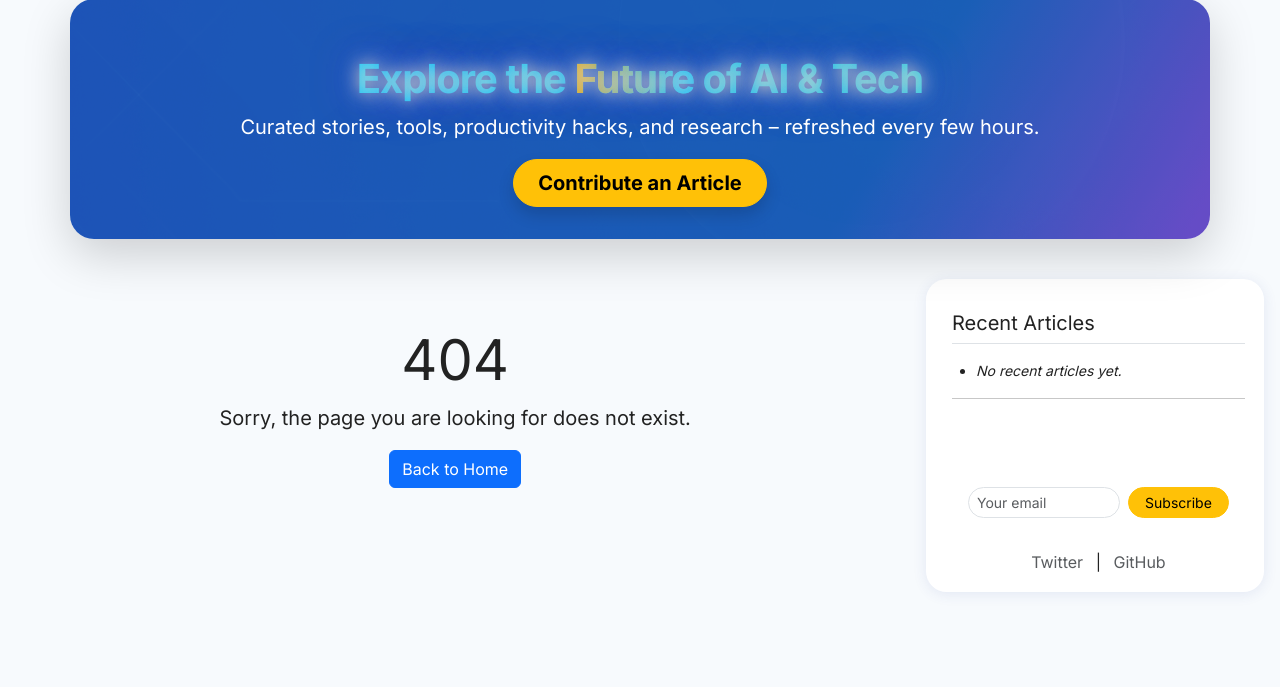
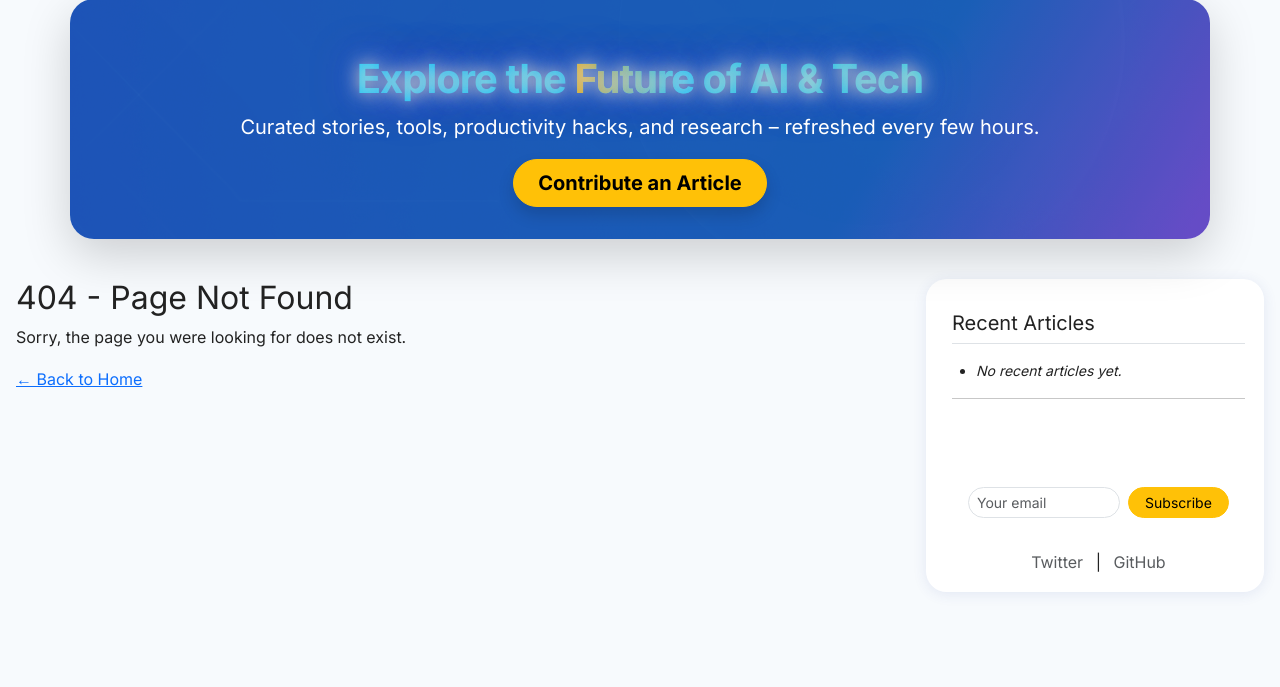
Before and after one commit to EPSILON996/futureai-hub, a Flask app: template futureai-hub/templates/404.html in a window 1280 px wide. Shown: the part 85-772 px from the top of the page. Run offline with Flask 3, Linux system fonts and the light colour scheme; the template is opened without the code that fills it, so the values that code supplies are empty.

Commit message:
Update 404.html

```diff
--- a/futureai-hub/templates/404.html
+++ b/futureai-hub/templates/404.html
@@ -1,10 +1,9 @@
 {% extends "base.html" %}
+
 {% block title %}Page Not Found - FutureAI Hub{% endblock %}
 
 {% block content %}
-<div class="text-center mt-5">
-  <h1 class="display-4">404</h1>
-  <p class="lead">Sorry, the page you are looking for does not exist.</p>
-  <a href="{{ url_for('home') }}" class="btn btn-primary">Back to Home</a>
-</div>
+  <h2>404 - Page Not Found</h2>
+  <p>Sorry, the page you were looking for does not exist.</p>
+  <p><a href="{{ url_for('home') }}">← Back to Home</a></p>
 {% endblock %}
```
